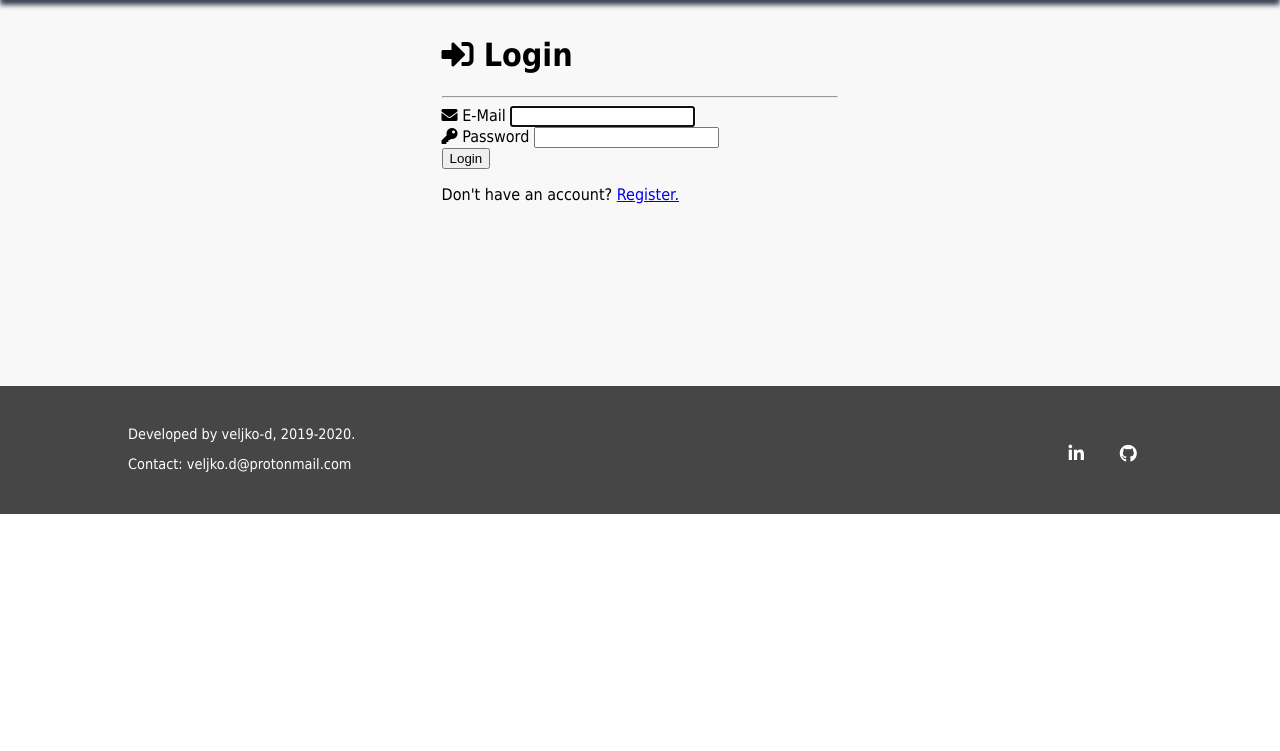
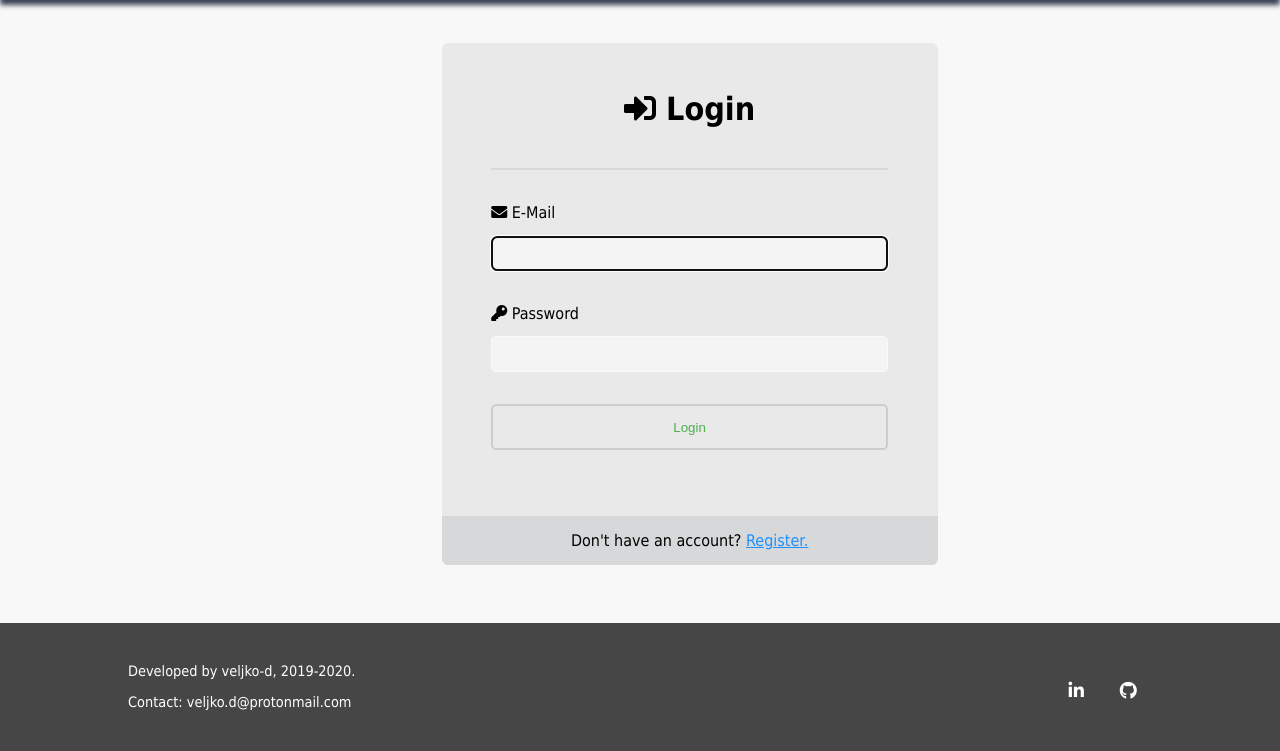
Before and after one commit to veljko-d/m-frame, a PHP site: template resources/views/auth/login.twig in a window 1280 px wide. Shown: the part 286-1037 px from the top of the page. Before the commit the page ends 800 px from the top, so only its background shows below. Run offline with PHP 8.4, Linux system fonts and the light colour scheme; the template is opened without the code that fills it, so the values that code supplies are empty; some libraries are stand-ins or nearby versions.

Commit message:
Add LoginController and LoginControllerTest (only getForm method implemented)

```diff
--- /dev/null
+++ b/public/css/auth.css
@@ -0,0 +1,76 @@
+/* ----------------- FORM ELEMENT --------------- */
+#form-container {
+    border-bottom: none;
+    border-radius: 0.4em;
+    background: #1111;
+    margin: 7% auto;
+    width: 31em;
+}
+
+#form-head {
+    padding: 2% 10% 0 10%;
+    text-align: center;
+}
+
+#form-head h1 {
+    padding: 4% 0;
+}
+
+#form-container form {
+    padding: 0 10%;
+}
+
+#form-container form .form-group {
+    padding: 0.6em 0;
+}
+
+#form-container form input:not([type=submit]):not([type=checkbox]) {
+    width: 100%;
+    padding: 0.7em;
+    border: 1px solid rgba(255, 255, 255, 0.5);
+    color: #333333;
+    background: rgba(255, 255, 255, 0.5);
+    border-radius: 0.4em;
+    box-sizing: border-box;
+    margin: 1em 0;
+    transition: 0.5s;
+}
+
+#form-container form input:not([type=submit]):focus {
+    border: 1px solid #5bc0de;
+}
+
+#form-container hr {
+    border: 1px solid rgba(54, 69, 79, 0.1);
+    margin: 1.5em 0;
+}
+
+#form-container form input[type=submit] {
+    background-color: inherit;;
+    color: #4CAF50;
+    width: 100%;
+    padding: 1em 1.8em;
+    margin-bottom: 2em;
+    border: 2px solid #ccc;
+    border-radius: 0.4em;
+    cursor: pointer;
+    transition: 0.5s;
+}
+
+#form-container form input[type=submit]:hover {
+    background-color: #45a049;
+    color: white;
+    border: 2px solid #45a049;
+}
+
+#form-container a {
+    color: #1e90ff;
+}
+
+#already {
+    background: rgba(54, 69, 79, 0.1);
+    text-align: center;
+    padding: 3% 2%;
+    margin-top: 6%;
+    border-radius: 0 0 0.4em 0.4em;
+}
--- a/routes/web.php
+++ b/routes/web.php
@@ -1,5 +1,6 @@
 <?php
 
+use App\Controllers\Auth\LoginController;
 use App\Controllers\HomeController;
 
 return [
@@ -7,4 +8,8 @@ return [
         'controller' => HomeController::class,
         'method'     => 'index',
     ],
+    'get::login' => [
+        'controller' => LoginController::class,
+        'method'     => 'getForm',
+    ],
 ];
```
Also changed, not shown: src/Controllers/Auth/LoginController.php (added, +21 -0 lines), tests/Unit/Controllers/Auth/LoginControllerTest.php (added, +53 -0 lines).
